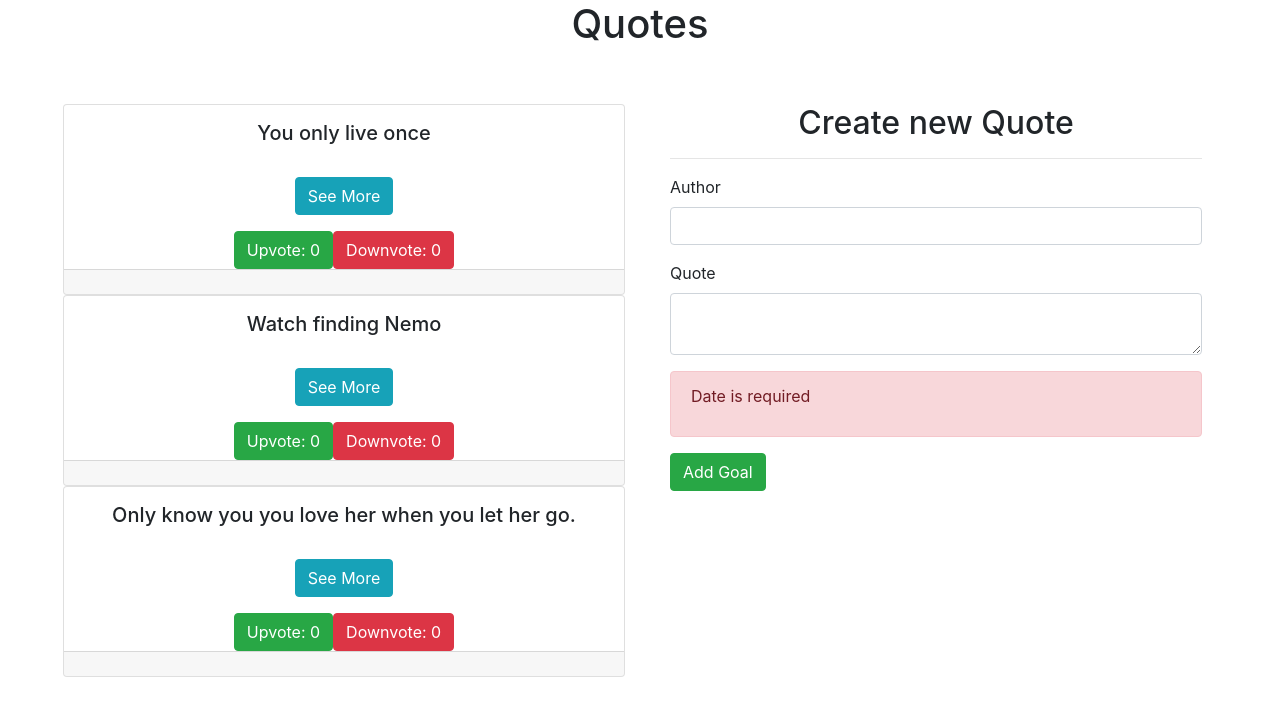
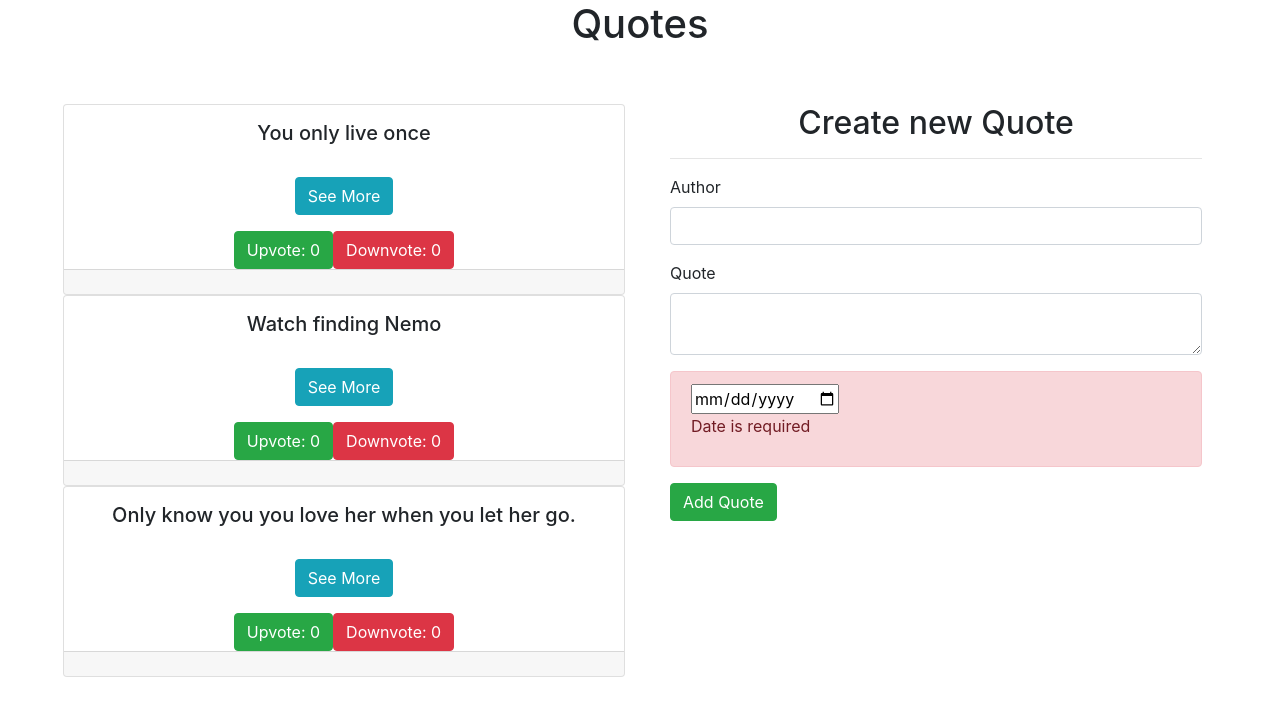
Before and after one commit to Ashisoma/Quote, an Angular app: page / in a window 1280 px wide. Shown: the top 716 px of the page. Built offline with nearby package versions, Linux system fonts and the light colour scheme.

Commit message:
add date on form

```diff
--- a/src/app/quote-form/quote-form.component.html
+++ b/src/app/quote-form/quote-form.component.html
@@ -11,8 +11,9 @@
         <label for="quote">Quote</label>
         <textarea class="form-control" id="quote"></textarea>
     </div>
-    <div   class="alert alert-danger">
+    <div class="alert alert-danger">
+        <input type="date" required id="date">
         <p>Date is required</p>
-      </div>
-  <button type="submit" class="btn btn-success">Add Goal</button>
+    </div>
+    <button type="submit"  (click)='submitQuote()' class="btn btn-success">Add Quote</button>
 </div>
```
